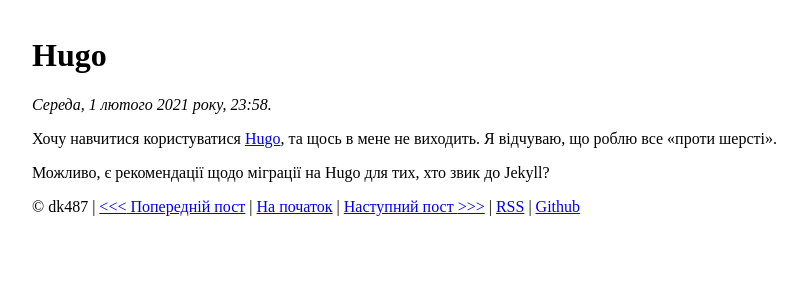
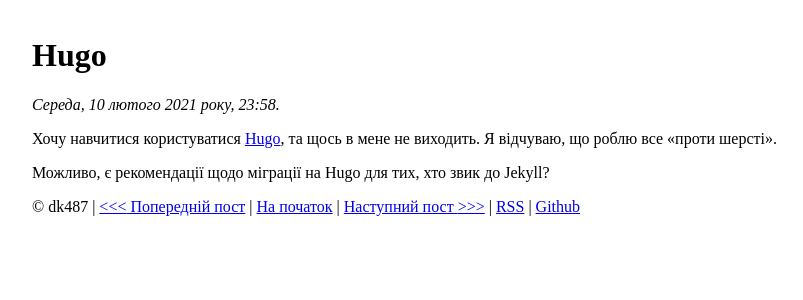
Before and after one commit to dk487/test.de.co.ua, a Jekyll site: the page built from _posts/2021/2021-02-11-hugo.markdown, in a window 1280 px wide. Shown: the top 300 px of the page, without its empty margins (208-1011 px from the left). Built offline with Jekyll 4.4.1, drawn with Linux system fonts in a browser that asks for light colours.

Commit message:
Fix formatted date bug

```diff
--- a/_layouts/post.html
+++ b/_layouts/post.html
@@ -19,7 +19,7 @@
       {%- if _w == '6' %}Субота, {% endif -%}
       {%- if _w == '7' %}Неділя, {% endif -%}
 
-      {{ page.date | date: '%d' | remove_first: '0' }}
+      {{ page.date | date: '%e' }}
 
       {%- assign _m = page.date | date: '%m' -%}
       {%- if _m == '01' %} січня {% endif %}
```
